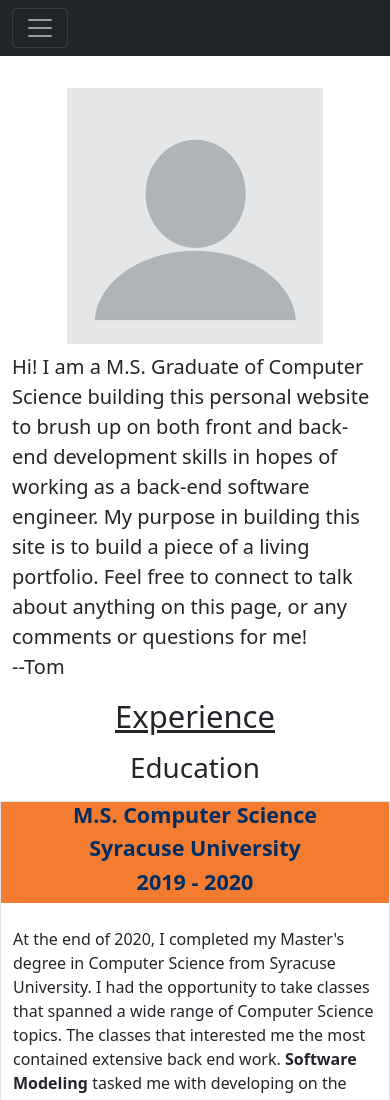
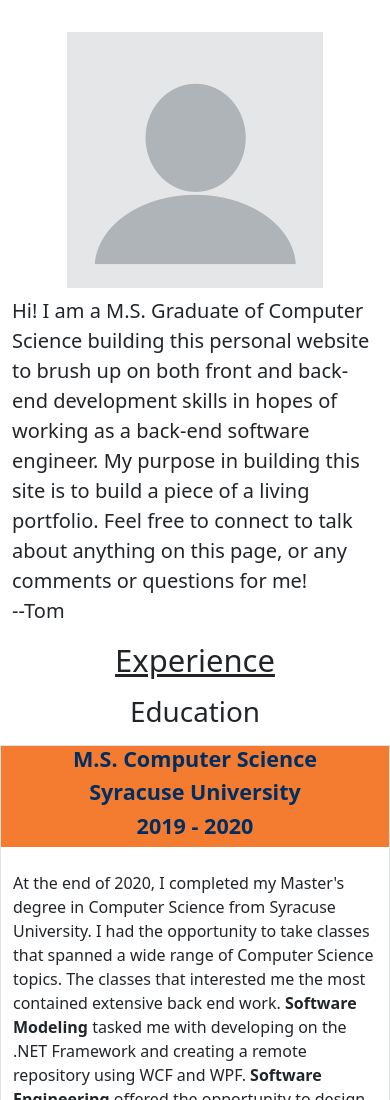
Before and after one commit to tpetrangelo/personal-site, a website: page public/index.html in a window 390 px wide. Shown: the top 1100 px of the page. Drawn offline with nearby package versions, Linux system fonts and the light colour scheme; no server answers.

Commit message:
Testing navbar for iPhone width issues

```diff
--- a/public/index.html
+++ b/public/index.html
@@ -21,7 +21,7 @@
 
   <title>Tom Petrangelo</title>
 
-  <nav class="navbar navbar-expand-lg navbar-dark bg-dark">
+  <!-- <nav class="navbar navbar-expand-lg navbar-dark bg-dark">
     <div class="container-fluid">
       <button class="navbar-toggler" type="button" data-bs-toggle="collapse" data-bs-target="#navbarNavDropdown">
         <span class="navbar-toggler-icon"></span>
@@ -61,7 +61,7 @@
         </ul>
       </div>
     </div>
-  </nav>
+  </nav> -->
 
 </head>
 
```
